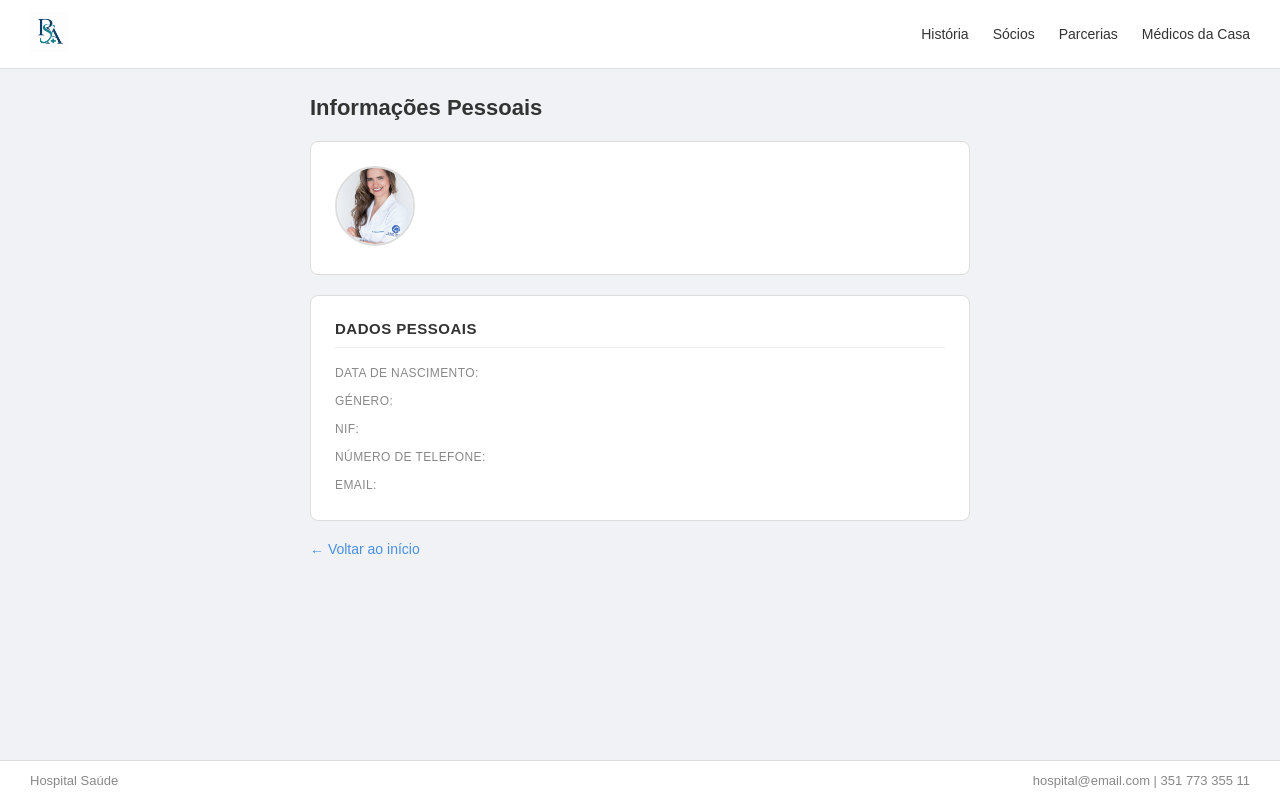
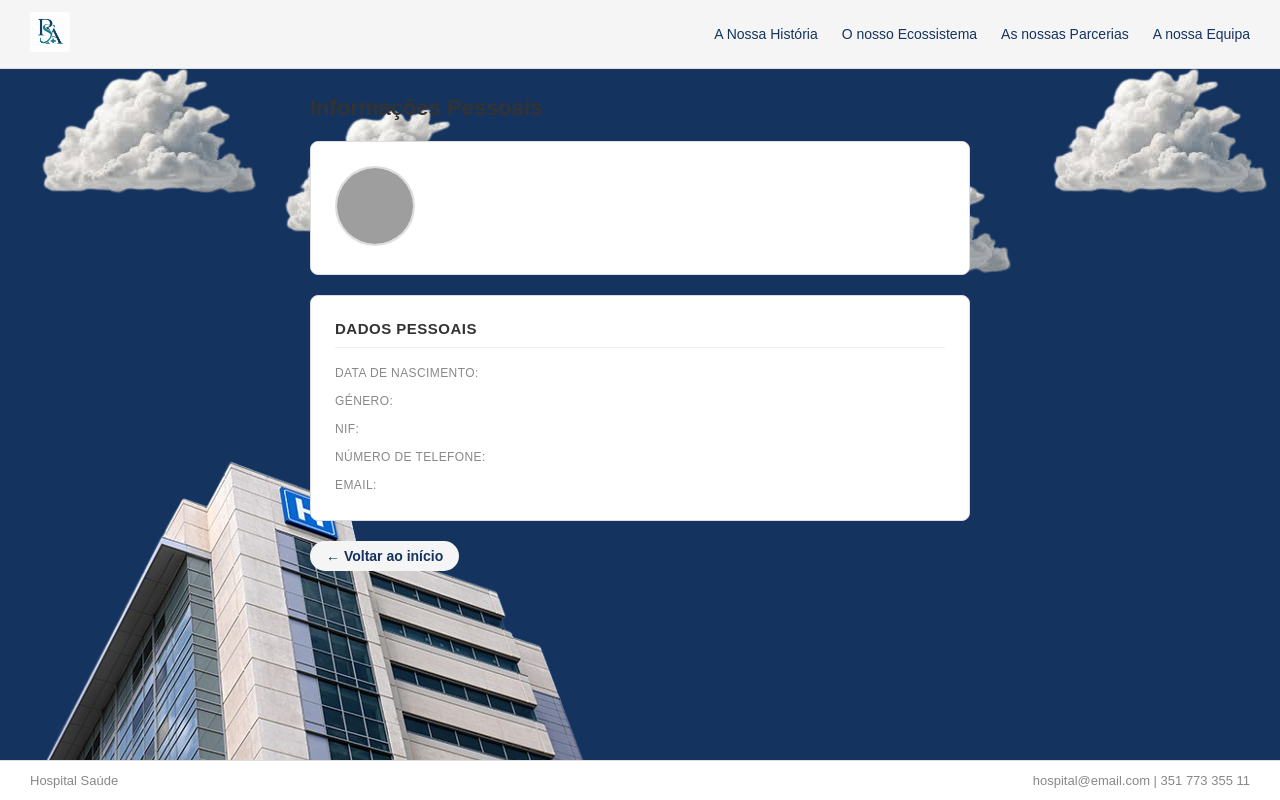
Before and after one commit to Freitas-Hub/DEAPC-P03, a PHP site: page /Info.php in a window 1280 px wide. Run offline with PHP 8.4, Linux system fonts and the light colour scheme; the visitor is signed in with stand-in values (Sample User, id 1); data that the repository does not hold is empty; grey boxes are pictures that could not be loaded.

Commit message:
sucas a maioriiiiiii

```diff
--- a/Info.php
+++ b/Info.php
@@ -113,10 +113,10 @@
             <img src="images/logo.png" alt="Logotipo">
         </div>
         <ul class="navbar-links">
-            <li><a href="historia.php">História</a></li>
-            <li><a href="socios.php">Sócios</a></li>
-            <li><a href="parcerias.php">Parcerias</a></li>
-            <li><a href="medicos.php">Médicos da Casa</a></li>
+             <li><a href="historia.php">A Nossa História</a></li>
+            <li><a href="socios.php">O nosso Ecossistema</a></li>
+            <li><a href="parcerias.php">As nossas Parcerias</a></li>
+            <li><a href="medicos.php">A nossa Equipa</a></li>
         </ul>
     </nav>
 
@@ -127,10 +127,28 @@
             <h1>Informações Pessoais</h1>
         </div>
 
+    <div class="imagem-topo">
+        <div class="imagem-topo-logo">
+            <img src="images/nuvem.png" alt="Nuvem">
+        </div>
+        <div class="imagem-topo-logo2">
+            <img src="images/nuvem.png" alt="Nuvem">
+        </div>
+        <div class="imagem-topo-logo3">
+            <img src="images/nuvem.png" alt="Nuvem">
+        </div>
+        <div class="imagem-topo-logo4">
+            <img src="images/nuvem.png" alt="Nuvem">
+        </div>
+        <div class="imagem-topo-logo5">
+            <img src="images/hospital.png" alt="Hospital">
+        </div>
+    </div>
+
         <!-- Cartão com foto e nome -->
         <div class="card perfil">
             <div class="perfil-foto">
-                <img src="images/foto_perfil.jpg" alt="Foto do Utilizador">
+                <img src="images/Sabrina_Carpenter.png" alt="Foto do Utilizador">
             </div>
             <div class="perfil-nome">
                 <h2><?php echo $nome . " " . $apelido ?></h2>
@@ -140,7 +158,7 @@
 
         <!-- Informações pessoais -->
         <div class="card">
-            <h3>Dados Pessoais</h3>
+            <h3>DADOS PESSOAIS</h3>
 
             <div class="info-grid">
                 <div class="info-item">
--- a/login.php
+++ b/login.php
@@ -44,11 +44,7 @@ if ($_SERVER["REQUEST_METHOD"] == "POST") {
         }
 
 
-
-
-
         //registar inicio de sessão e guardar variaveis de sessão
-
 
 
         registarAcesso($id_util, $conn); //função dentro do db.php para registar o acesso do utilizador
--- a/styles/admin.css
+++ b/styles/admin.css
@@ -8,7 +8,7 @@
 }
 
 body {
-    background-color: #15335f;
+    background: linear-gradient( #15335f 0%, #7ac3c3 100% );
     color: #f5f5f5;
     line-height: 1.6;
 }
--- a/styles/info.css
+++ b/styles/info.css
@@ -7,7 +7,7 @@
 
 body {
     font-family: Arial, sans-serif;
-    background-color: #f0f2f5;
+    background-color: #15335f;
     min-height: 100vh;
     padding-top: 65px;
     padding-bottom: 60px;
@@ -22,7 +22,7 @@ body {
     top: 0;
     left: 0;
     width: 100%;
-    background-color: #ffffff;
+    background-color: #f5f5f5;
     border-bottom: 1px solid #ddd;
     display: flex;
     align-items: center;
@@ -46,12 +46,57 @@ body {
 
 .navbar-links li a {
     text-decoration: none;
-    color: #333;
+    color: #15335f;
     font-size: 14px;
 }
 
 .navbar-links li a:hover {
-    color: #4a90e2;
+    color: #0ec5c5;
+}
+
+.imagem-topo-logo{
+    position: fixed;
+    left: 80%;
+    top: 5%;
+    width: 10%;
+    height: auto;
+    z-index: -1;
+}
+
+.imagem-topo-logo2 {
+    position: fixed;
+    left: 60%;
+    top: 15%;
+    width: 10%;
+    height: auto;
+    z-index: -1;
+}
+
+.imagem-topo-logo3 {
+    position: fixed;
+    left: 20%;
+    top: 10%;
+    width: 20%;
+    height: auto;
+    z-index: -1;
+}
+
+.imagem-topo-logo4 {
+    position: fixed;
+    left: 1%;
+    top: 5%;
+    width: 10%;
+    height: auto;
+    z-index: -1;
+}
+
+.imagem-topo-logo5 {
+    position: fixed;
+    left: 1%;
+    top: 50%;
+    width: 20%;
+    height: auto;
+    z-index: -1;
 }
 
 /* Página */
@@ -167,9 +212,15 @@ body {
 }
 
 .btn-voltar {
+    display: inline-block;
     text-decoration: none;
-    color: #4a90e2;
+    background-color: #F5f5f5;
+    color: #15335f;
     font-size: 14px;
+    padding: 7px 16px;
+    border-radius: 20px;
+    font-weight: bold;
+    border-color: #F5f5f5;
 }
 
 .btn-voltar:hover {
--- a/styles/login.css
+++ b/styles/login.css
@@ -32,7 +32,7 @@
 }
 
 .navbar-links li a:hover {
-    color: #15335f;
+    color: #0ec5c5;
 }
 
 
--- a/styles/marcacoes.css
+++ b/styles/marcacoes.css
@@ -56,7 +56,7 @@ body {
 }
 
 .navbar-links li a:hover {
-    color: #15335f;
+    color: #0ec5c5;
 }
 
 /* Página */
@@ -113,7 +113,7 @@ body {
 
 .filtro:hover {
     border-color: #15335f;
-    color: #15335f;
+    color: #f5f5f5;
 }
 
 .filtro.ativo {
@@ -124,7 +124,7 @@ body {
 
 /* Card da tabela */
 .card {
-    background-color: #e7e7e7;
+    background-color: #f5f5f5;
     border: 1px solid #15335f;
     border-radius: 8px;
     overflow: hidden;
--- a/styles/prescricoes.css
+++ b/styles/prescricoes.css
@@ -51,7 +51,7 @@ body {
 }
 
 .navbar-links li a:hover {
-    color: #4a90e2;
+    color: #0ec5c5;
 }
 
 /* Página */
--- a/styles/tarefas.css
+++ b/styles/tarefas.css
@@ -50,7 +50,7 @@ body {
 }
 
 .navbar-links li a:hover {
-    color: #4a90e2;
+    color: #0ec5c5;
 }
 
 /* Página */
```
Also changed, not shown: main.php (+5 -5 lines), styles/main.css (+23 -23 lines), styles/register.css (+12 -4 lines), images/Sabrina_Carpenter.jpg (added).
